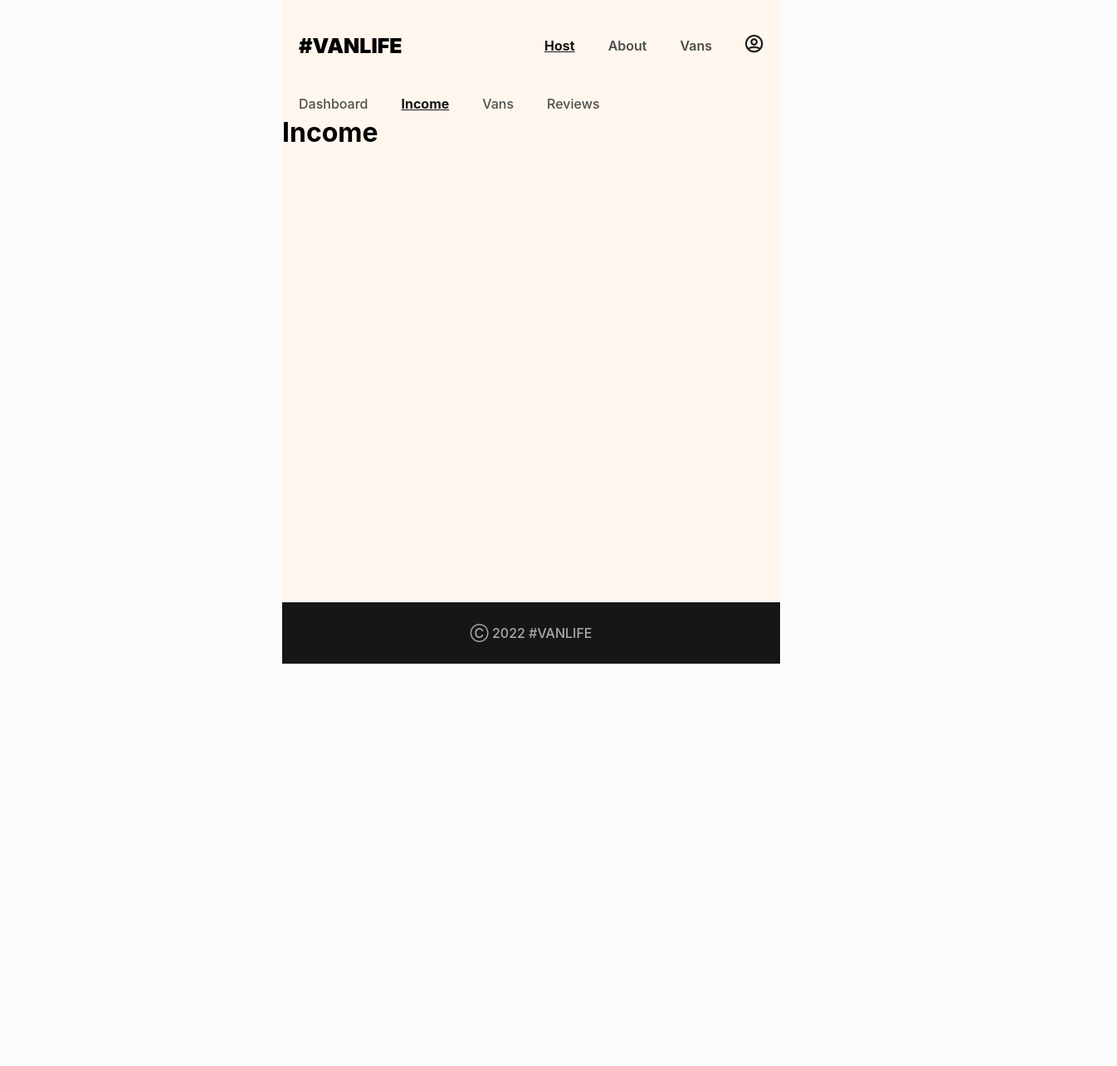
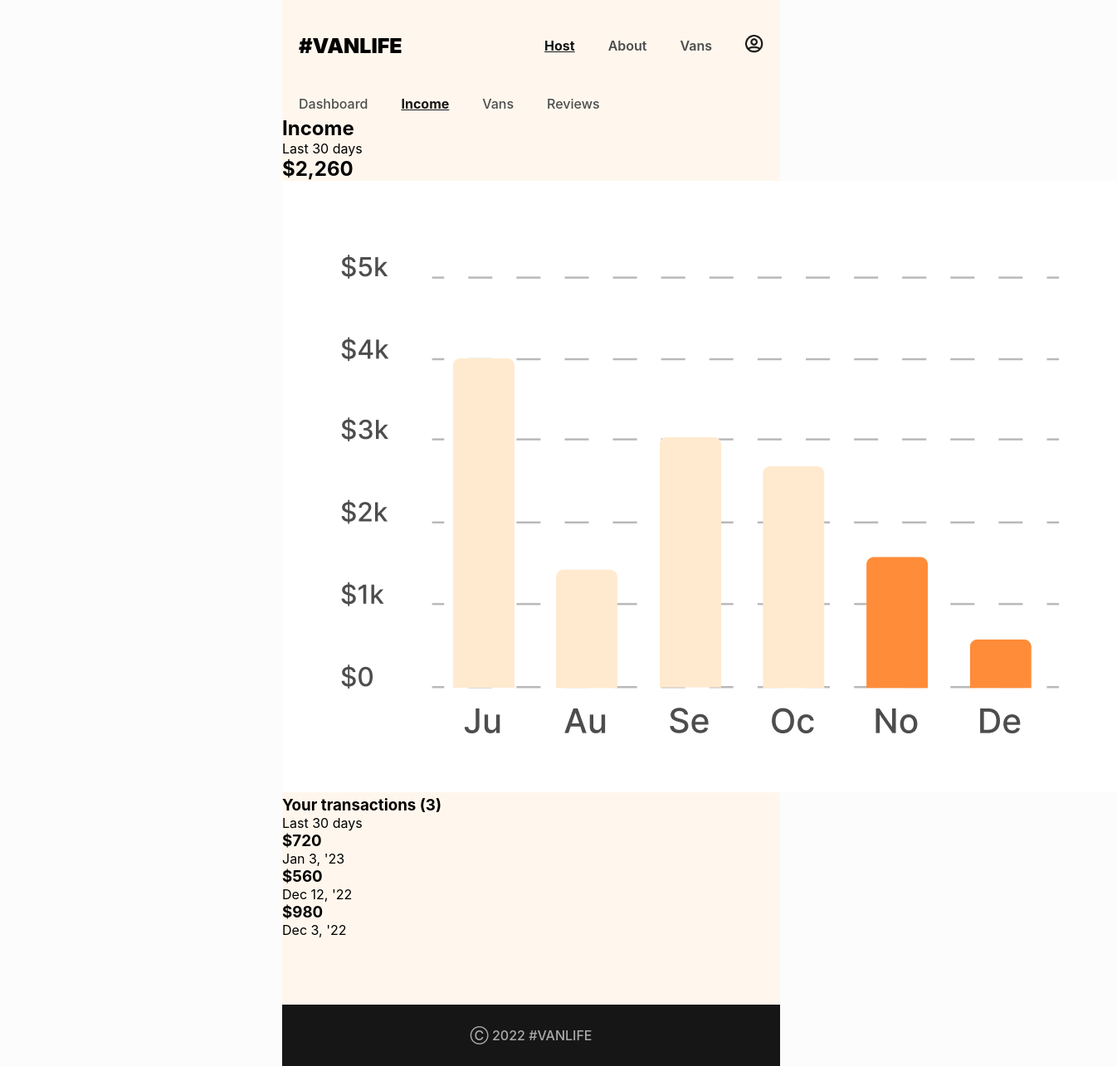
Before and after one commit to Shivam-Sharma-1/Van-Life, a React (Vite) app: page /host/income in a window 1280 px wide. Shown: the whole page at 83% size, 1346 px wide, since content can reach past the window. Before the commit the page ends 800 px from the top, so only its background shows below. Built offline with nearby package versions, Linux system fonts and the light colour scheme; sample sign-in values are in the browser's storage; what miragejs would draw is missing.

Commit message:
updated income

```diff
--- a/src/pages/Host/Income.jsx
+++ b/src/pages/Host/Income.jsx
@@ -1,6 +1,39 @@
+import incomeChart from '../../assets/images/income-chart.png'
+
 function Income() {
+    const transactionsData = [
+        { amount: 720, date: "Jan 3, '23", id: "1" },
+        { amount: 560, date: "Dec 12, '22", id: "2" },
+        { amount: 980, date: "Dec 3, '22", id: "3" },
+    ]
+
     return (
-        <h1>Income</h1>
+        <section className="host-income">
+            <h1>Income</h1>
+            <p>
+                Last <span>30 days</span>
+            </p>
+            <h2>$2,260</h2>
+            <img
+                className="graph"
+                src={incomeChart}
+                alt="Income graph"
+            />
+            <div className="info-header">
+                <h3>Your transactions (3)</h3>
+                <p>
+                    Last <span>30 days</span>
+                </p>
+            </div>
+            <div className="transactions">
+                {transactionsData.map((item) => (
+                    <div key={item.id} className="transaction">
+                        <h3>${item.amount}</h3>
+                        <p>{item.date}</p>
+                    </div>
+                ))}
+            </div>
+        </section>
     )
 }
 
```
Also changed, not shown: src/assets/images/income-chart.png (added), src/assets/images/review-chart.png (added).
